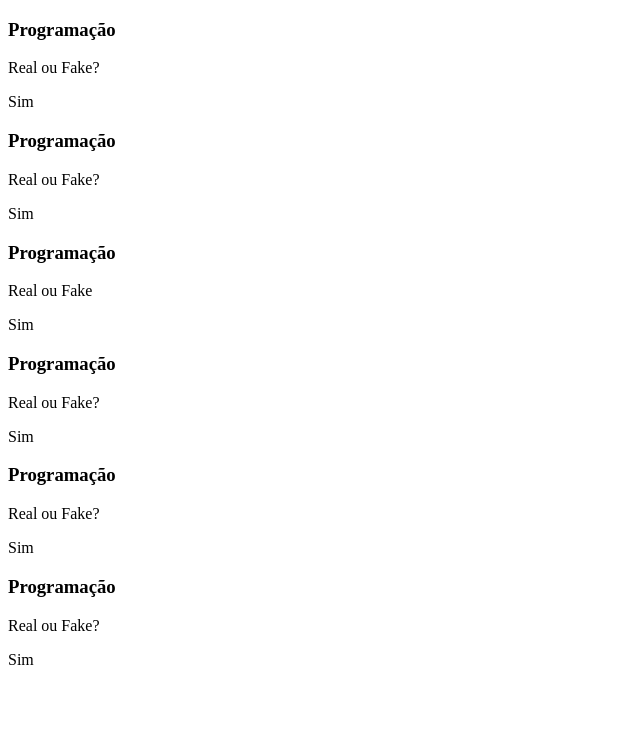
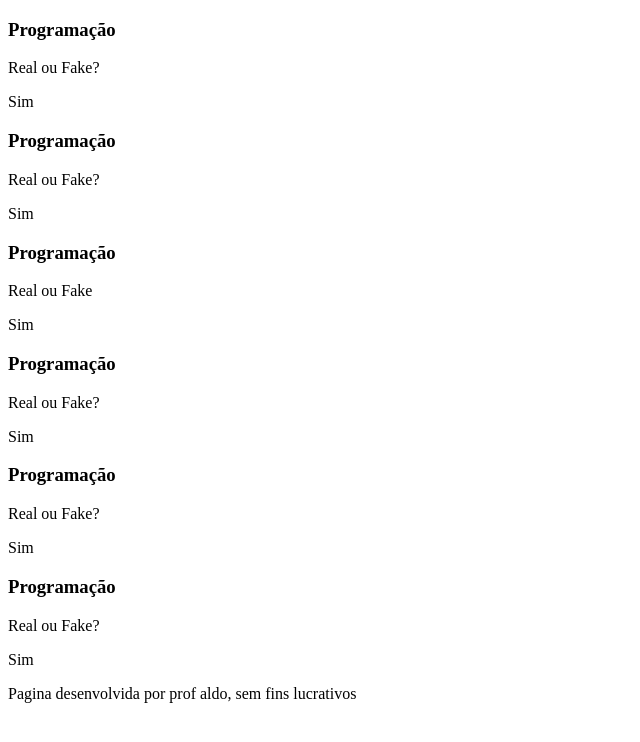
Before and after one commit to felipin0/3-trimestre, a plain HTML site: page index.html in a window 1280 px wide. Shown: the whole page, without its empty margins (0-640 px from the left). Drawn offline with Linux system fonts and the light colour scheme.

Commit message:
çlçllçlçlç

```diff
--- a/index.html
+++ b/index.html
@@ -77,3 +77,7 @@
     </main>
 </body>
 </html>
+<footer>
+    <p>Pagina desenvolvida por prof aldo, sem fins lucrativos</p>
+</footer>
+</body>
```
